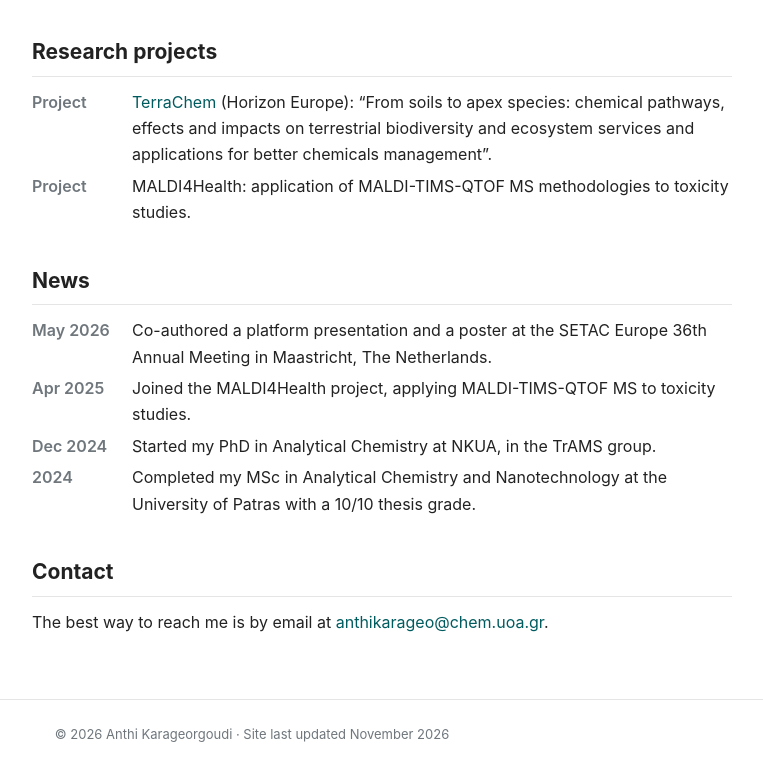
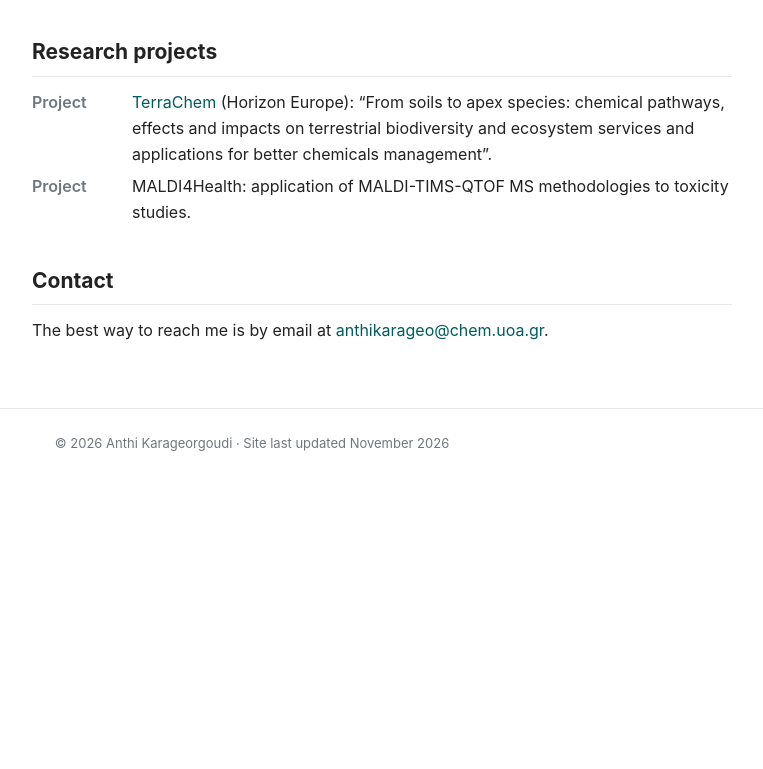
Before and after one commit to akarageorgoudi/akarageorgoudi.github.io, a plain HTML site: page index.html in a window 1280 px wide. Shown: the part 1096-1865 px from the top of the page, without its empty margins (388-1151 px from the left). After the commit the page ends 1574 px from the top, so only its background shows below. Drawn offline with Linux system fonts and the light colour scheme.

Commit message:
Remove News section

```diff
--- a/index.html
+++ b/index.html
@@ -88,14 +88,6 @@
       <li><strong>Project</strong> <span>MALDI4Health: application of MALDI-TIMS-QTOF MS methodologies to toxicity studies.</span></li>
     </ul>
 
-    <h2>News</h2>
-    <ul class="news">
-      <li><strong>May 2026</strong> Co-authored a platform presentation and a poster at the SETAC Europe 36th Annual Meeting in Maastricht, The Netherlands.</li>
-      <li><strong>Apr 2025</strong> Joined the MALDI4Health project, applying MALDI-TIMS-QTOF MS to toxicity studies.</li>
-      <li><strong>Dec 2024</strong> Started my PhD in Analytical Chemistry at NKUA, in the TrAMS group.</li>
-      <li><strong>2024</strong> Completed my MSc in Analytical Chemistry and Nanotechnology at the University of Patras with a 10/10 thesis grade.</li>
-    </ul>
-
     <h2>Contact</h2>
     <p>The best way to reach me is by email at <a href="mailto:anthikarageo@chem.uoa.gr">anthikarageo@chem.uoa.gr</a>.</p>
   </main>
```
